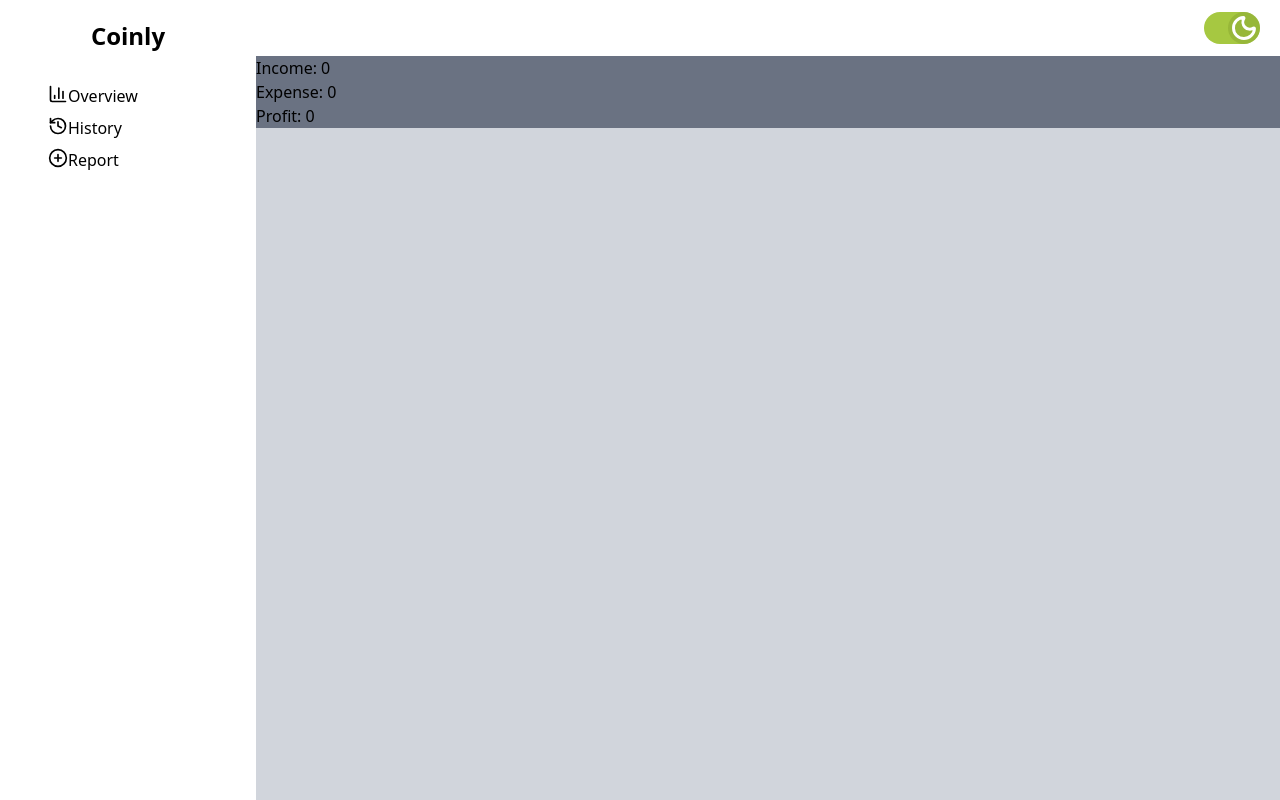
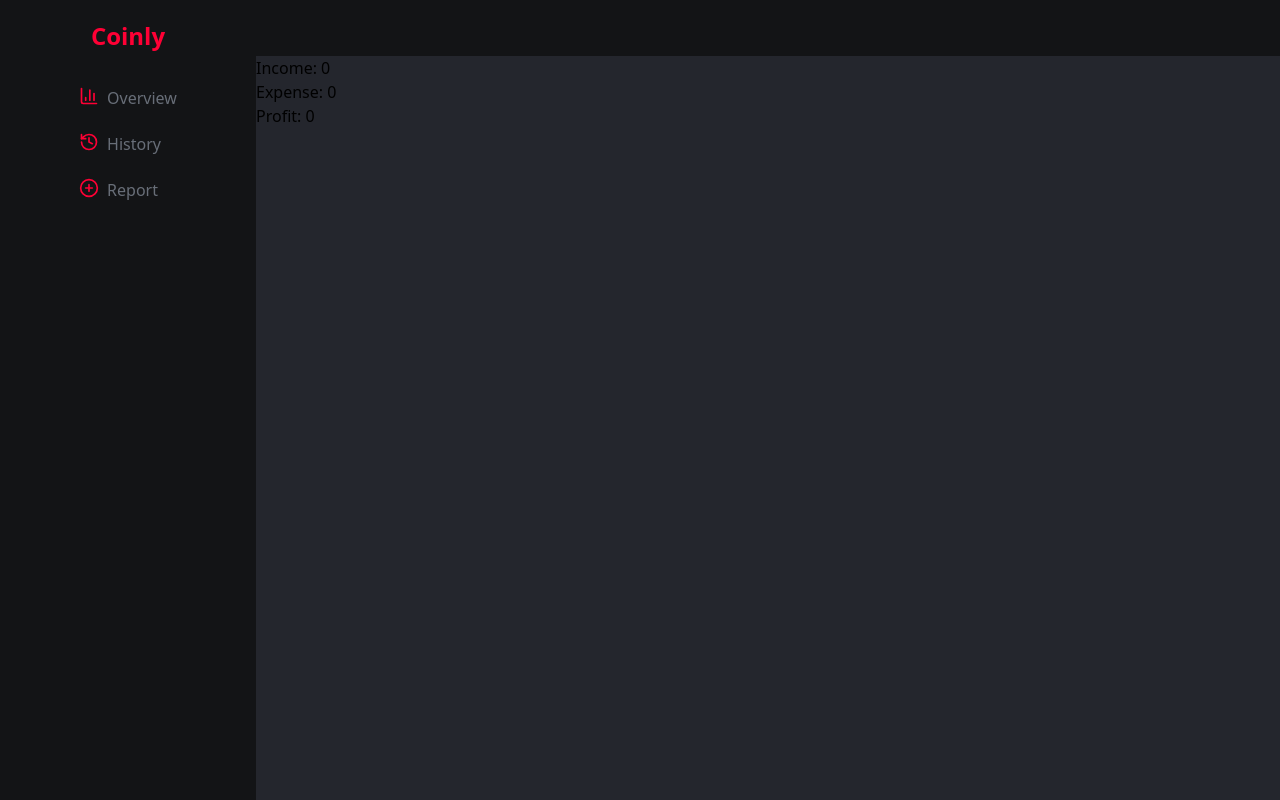
Before and after one commit to IlliaLev/Coinly, a Next.js app: page /dashboard in a window 1280 px wide. Built offline with nearby package versions, Linux system fonts and the light colour scheme.

Commit message:
created sidebar button component and added styling to sidebar and navbar

```diff
--- a/app/dashboard/page.tsx
+++ b/app/dashboard/page.tsx
@@ -17,8 +17,8 @@ export default function Dashboard() {
 
     return (
         <div className={`
-        bg-gray-500
-        dark:bg-gray-800
+            h-[calc(100vh-56px)]
+            bg-[#24262D]
         `}>
 
             <div>Income: {totalIncome}</div>
--- a/app/globals.css
+++ b/app/globals.css
@@ -1,3 +1,9 @@
 @import "tailwindcss";
 
 @tailwind utilities;
+
+@layer utilities {
+    .shadow-bottom {
+        box-shadow: 0 4px 6px -1px rgba(255, 0, 53, 0.4);
+    }
+}
--- a/app/layout.tsx
+++ b/app/layout.tsx
@@ -1,27 +1,12 @@
-"use client";
+
 
 import "./globals.css";
-
-import {useEffect} from "react";
-
-import { useThemeStore } from "@/lib/useThemeStore";
-
-//! Use next-themes
 
 export default function RootLayout({
   children,
 }: Readonly<{
   children: React.ReactNode;
 }>) {
-  const {theme} = useThemeStore();
-
-  useEffect(() => {
-    if(theme === "dark") {
-      document.documentElement.classList.add("dark");
-    } else {
-      document.documentElement.classList.remove("dark");
-    }
-  }, [theme]);
 
   return (
     <html lang="en">
--- a/components/layout/Navbar.tsx
+++ b/components/layout/Navbar.tsx
@@ -1,17 +1,13 @@
-import Toggle from "@/components/ui/Toggle";
+
 
 export default function Navbar() {
     return (
         <div className={`
             flex flex-row justify-end items-center
             w-full h-14
-            bg-white
+            bg-[#131416]
         `}>
-            <div className={`
-                mr-5
-                `}>
-                <Toggle />
-            </div>
+
         </div>
     );
 }
--- a/components/layout/Sidebar.tsx
+++ b/components/layout/Sidebar.tsx
@@ -1,8 +1,7 @@
 "use client";
 
-import Link from "next/link";
 import { BarChart3, History, PlusCircle } from "lucide-react";
-import { usePathname } from "next/navigation";
+import SdButton from "@/components/ui/SdButton";
 
 const links = [
     {href: "/dashboard", label: "Overview", icon: BarChart3},
@@ -10,37 +9,31 @@ const links = [
     {href: "/dashboard/report", label: "Report", icon: PlusCircle}];
 
 export default function Sidebar() {
-    const pathname = usePathname();
 
     return (
         <aside className={`
-        w-64 bg-white
+        w-64 bg-[#131416]
         flex flex-col
 
         `}>
             <div className={`
+                flex flex-col items-center
                 mt-5
                 `}>
                 <h1 className={`
                     text-2xl font-semibold
                     text-center
+                    text-[#FF0035]
                     `}>Coinly</h1>
                 <nav className={`
-                    space-y-2
-                    ml-12
+                    space-y-4
                     mt-8
+                    w-max
                     `}>
                     {links.map(({href, label, icon: Icon}) => (
-                        <Link
-                        key={href}
-                        href={href}
-                        className={`
-                            flex flex-row
+                        <SdButton key={href} href={href} label={label} Icon={Icon}>
 
-                            `}>
-                            <Icon size={20}></Icon>
-                            {label}
-                        </Link>
+                        </SdButton>
                     ))}
                 </nav>
             </div>
--- /dev/null
+++ b/components/ui/SdButton.tsx
@@ -0,0 +1,36 @@
+"use client"
+
+import { LucideIcon } from "lucide-react";
+import Link from "next/link";
+
+interface SdButtonProps {
+    href: string,
+    label: string,
+    Icon: LucideIcon,
+}
+
+export default function SdButton({href, label, Icon} : SdButtonProps) {
+    return (
+        <Link
+            href={href}
+            className={`
+                flex flex-row gap-2 justify-center
+                w-max
+                text-[#686E78]
+                pb-0.5 px-1
+                rounded-b-lg
+                border-2
+                border-transparent
+                hover:shadow-md hover:shadow-[#FF0035]
+                hover:border-l-[#FF0035]
+                hover:border-r-[#FF0035]
+                hover:border-b-[#FF0035]
+                transition duration-300
+                `}>
+                    <Icon size={20} className={`
+                        text-[#FF0035]
+                        `}></Icon>
+                    {label}
+        </Link>
+    );
+}
--- a/components/ui/Toggle.tsx
+++ b/components/ui/Toggle.tsx
@@ -2,13 +2,13 @@
 
 import { Sun, Moon } from "lucide-react";
 
-import { useThemeStore } from "@/lib/useThemeStore";
+import { useTheme } from "next-themes";
 
 export default function Toggle() {
-    const {theme, toggleTheme} = useThemeStore();
+    const {theme, setTheme} = useTheme();
 
     const toggle = () => {
-        toggleTheme();
+        setTheme(theme === "light" ? "dark" : "light");
     }
 
     return (
@@ -18,6 +18,7 @@ export default function Toggle() {
         rounded-full
         dark:bg-[#0F2443]
         bg-[#A6C841]
+
         cursor-pointer
         transition-colors duration-300
         `}>
--- a/package.json
+++ b/package.json
@@ -13,6 +13,7 @@
     "framer-motion": "^12.23.24",
     "lucide-react": "^0.545.0",
     "next": "15.5.4",
+    "next-themes": "^0.4.6",
     "react": "19.1.0",
     "react-dom": "19.1.0",
     "recharts": "^3.2.1",
```
Also changed, not shown: 1 other file (tests, documents, lock files or other folders).
